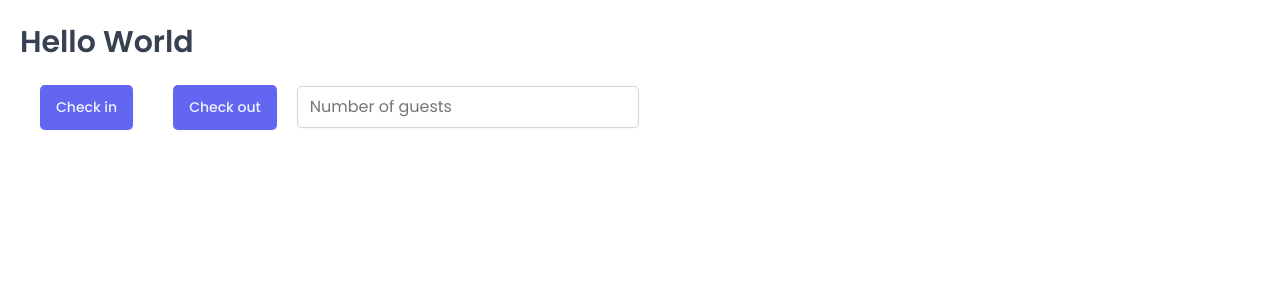
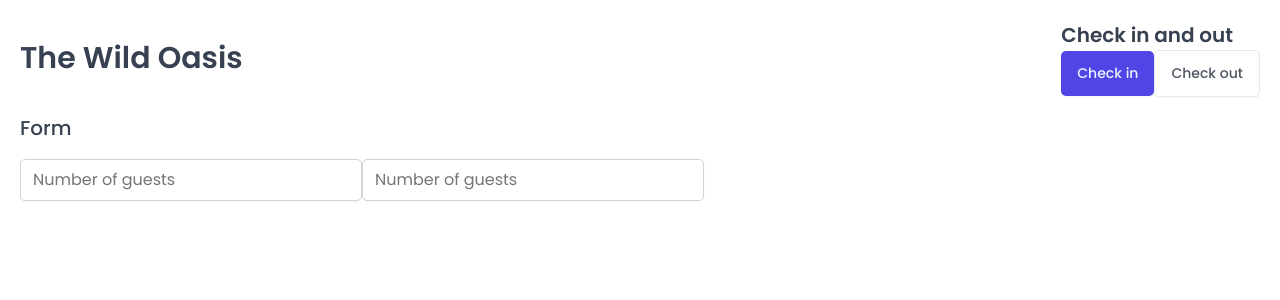
Before and after one commit to HazarN/wild-oasis-ts, a React (Vite) app: page / in a window 1280 px wide. Shown: the top 300 px of the page. Built offline with nearby package versions, Linux system fonts and the light colour scheme; a web font is replaced by a local one.

Commit message:
feature(styling): Implemented a Row component and improved the Button component

```diff
--- a/src/App.tsx
+++ b/src/App.tsx
@@ -3,6 +3,7 @@ import styled from 'styled-components';
 import Button from '@ui/Button';
 import Heading from '@ui/Heading';
 import Input from '@ui/Input';
+import Row from '@ui/Row';
 
 const StyledApp = styled.main`
   padding: 20px;
@@ -11,12 +12,27 @@ const StyledApp = styled.main`
 function App() {
   return (
     <StyledApp>
-      <Heading as='h1'>Hello World</Heading>
+      <Row>
+        <Row type='horizontal'>
+          <Heading as='h1'>The Wild Oasis</Heading>
 
-      <Button>Check in</Button>
-      <Button>Check out</Button>
+          <div>
+            <Heading as='h2'>Check in and out</Heading>
 
-      <Input type='number' placeholder='Number of guests' />
+            <Button>Check in</Button>
+            <Button variant='secondary'>Check out</Button>
+          </div>
+        </Row>
+
+        <Row>
+          <Heading as='h3'>Form</Heading>
+
+          <form>
+            <Input type='number' placeholder='Number of guests' />
+            <Input type='number' placeholder='Number of guests' />
+          </form>
+        </Row>
+      </Row>
     </StyledApp>
   );
 }
--- a/src/ui/Button.tsx
+++ b/src/ui/Button.tsx
@@ -20,7 +20,7 @@ const sizes = {
   `,
 };
 
-const variations = {
+const variants = {
   primary: css`
     color: var(--color-brand-50);
     background-color: var(--color-brand-600);
@@ -48,22 +48,17 @@ const variations = {
   `,
 };
 
-const Button = styled.button`
-  font-size: 1.4rem;
-  padding: 1.2rem 1.6rem;
-  margin: 20px;
-  font-weight: 500;
+type Props = {
+  variant?: 'primary' | 'secondary' | 'danger';
+  size?: 'small' | 'medium' | 'large';
+};
+const Button = styled.button<Props>`
   border: none;
+  border-radius: var(--border-radius-sm);
+  box-shadow: var(--shadow-sm);
 
-  border-radius: var(--border-radius-sm);
-  background-color: var(--color-brand-500);
-  color: var(--color-brand-50);
-  box-shadow: var(--shadow-sm);
-  cursor: pointer;
-
-  &:hover {
-    background-color: var(--color-brand-700);
-  }
+  ${(props) => sizes[props.size || 'medium']}
+  ${(props) => variants[props.variant || 'primary']}
 `;
 
 export default Button;
--- /dev/null
+++ b/src/ui/Row.tsx
@@ -0,0 +1,28 @@
+import styled, { css } from 'styled-components';
+
+type Props = {
+  type?: 'horizontal' | 'vertical';
+};
+const Row = styled.div<Props>`
+  display: flex;
+
+  ${(props) =>
+    props.type === 'horizontal' &&
+    css`
+      justify-content: space-between;
+      align-items: center;
+    `}
+
+  ${(props) =>
+    props.type === 'vertical' &&
+    css`
+      flex-direction: column;
+      gap: 1.6rem;
+    `}
+`;
+
+Row.defaultProps = {
+  type: 'vertical',
+};
+
+export default Row;
```
